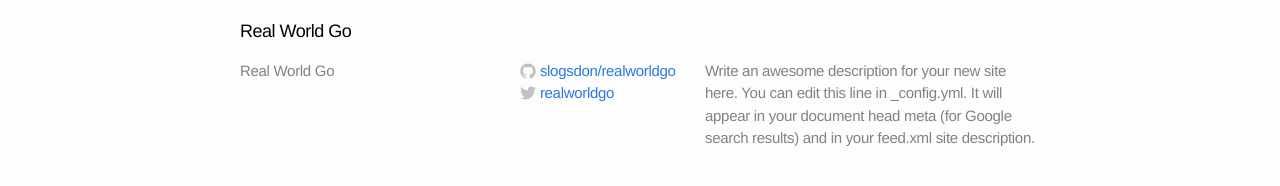
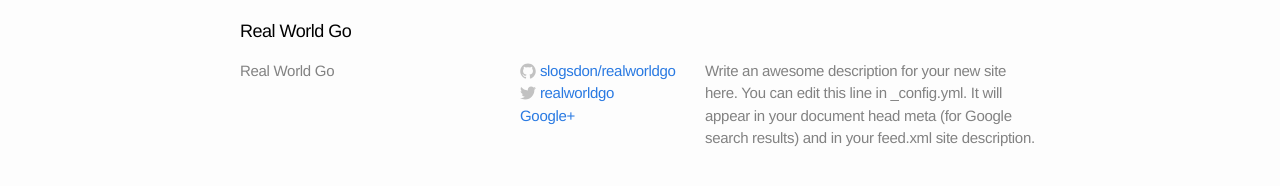
Before and after one commit to slogsdon/realworldgo, a Jekyll site: the page built from index.html, in a window 1280 px wide. Shown: the part 288-474 px from the top of the page. Built offline with Jekyll 4.4.1, drawn with Linux system fonts in a browser that asks for light colours.

Commit message:
adding g+

```diff
--- a/_includes/footer.html
+++ b/_includes/footer.html
@@ -49,6 +49,9 @@
             <span class="username">{{ site.twitter }}</span>
           </a>
         </li>
+        <li>
+          <a href="https://plus.google.com/114095242175921008597" rel="publisher">Google+</a>
+        </li>
       </ul>
     </div>
 
```
